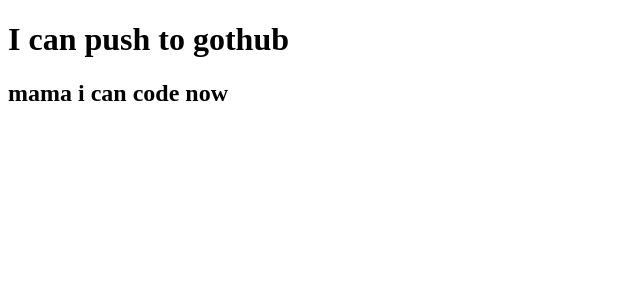
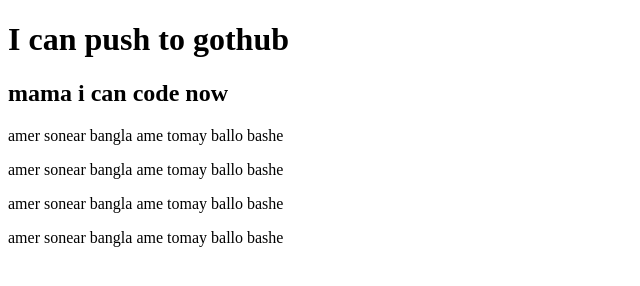
Before and after one commit to MRIMON250/my-second-repo, a plain HTML site: page index.html in a window 1280 px wide. Shown: the whole page, without its empty margins (0-640 px from the left). Drawn offline with Linux system fonts and the light colour scheme.

Commit message:
second push

```diff
--- a/index.html
+++ b/index.html
@@ -9,5 +9,9 @@
 <body>
     <h1>I can push to gothub</h1>
     <h2>mama i can code now</h2>
+    <P>amer sonear bangla ame tomay ballo bashe</P>
+    <P>amer sonear bangla ame tomay ballo bashe</P>
+    <P>amer sonear bangla ame tomay ballo bashe</P>
+    <P>amer sonear bangla ame tomay ballo bashe</P>
 </body>
 </html>
```
